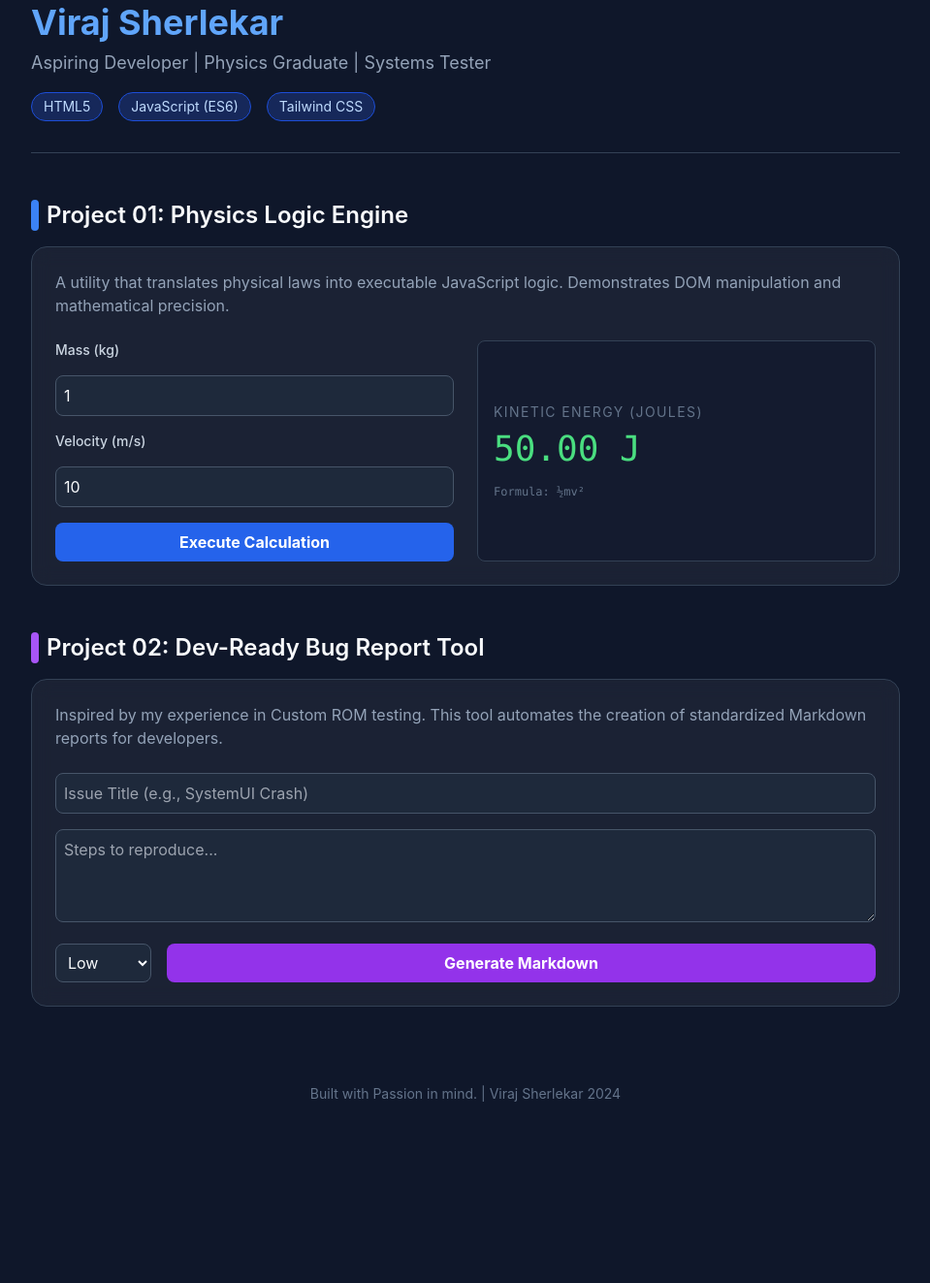
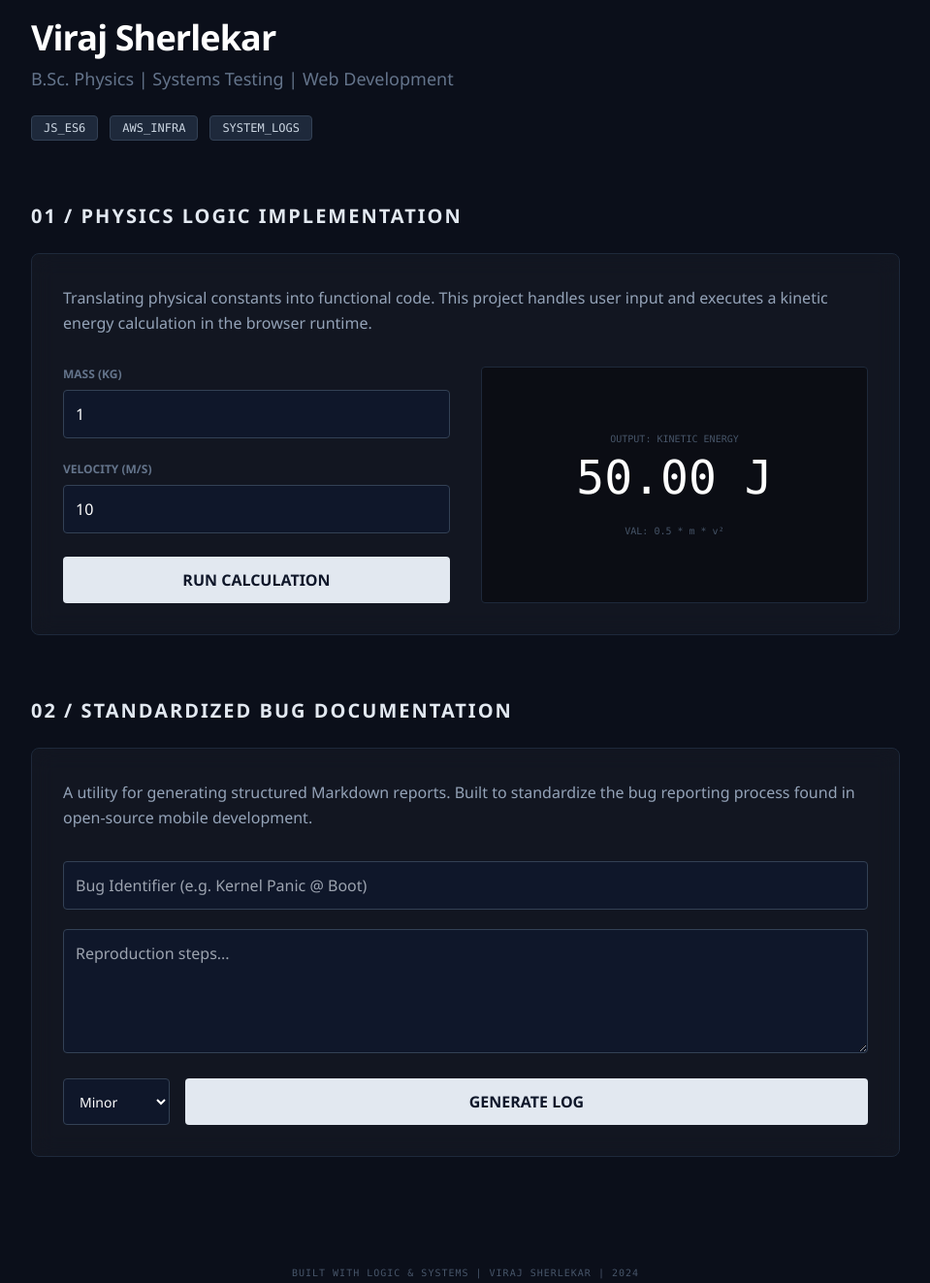
Before and after one commit to Viraj8456/My-Portfolio, a plain HTML site: page index.html in a window 1280 px wide. Shown: the part 29-1352 px from the top of the page at 97% size, without its empty margins (160-1119 px from the left). Before the commit the page ends 1231 px from the top, so only its background shows below. Drawn offline with nearby package versions, Linux system fonts and the light colour scheme.

Commit message:
Update portfolio details and styling in index.html

```diff
--- a/index.html
+++ b/index.html
@@ -3,120 +3,107 @@
 <head>
     <meta charset="UTF-8">
     <meta name="viewport" content="width=device-width, initial-scale=1.0">
-    <title>Viraj Sherlekar | Technical Portfolio</title>
+    <title>Viraj Sherlekar | Systems & Logic</title>
     <script src="https://cdn.tailwindcss.com"></script>
     <style>
-        .glass { background: rgba(255, 255, 255, 0.05); backdrop-filter: blur(10px); }
-        body { background-color: #0f172a; color: #f8fafc; font-family: 'Inter', sans-serif; }
+        .glass { background: rgba(255, 255, 255, 0.03); backdrop-filter: blur(12px); }
+        body { background-color: #0b0f1a; color: #e2e8f0; font-family: 'Segoe UI', Tahoma, Geneva, Verdana, sans-serif; }
     </style>
 </head>
-<body class="p-4 md:p-8">
+<body class="p-6 md:p-12">
     <div class="max-w-4xl mx-auto">
         <!-- Header -->
-        <header class="mb-12 border-b border-slate-700 pb-8">
-            <h1 class="text-4xl font-bold text-blue-400">Viraj Sherlekar</h1>
-            <p class="text-slate-400 mt-2 text-lg">Aspiring Developer | Physics Graduate | Systems Tester</p>
-            <div class="flex gap-4 mt-4">
-                <span class="bg-blue-900/50 text-blue-200 px-3 py-1 rounded-full text-sm border border-blue-700">HTML5</span>
-                <span class="bg-blue-900/50 text-blue-200 px-3 py-1 rounded-full text-sm border border-blue-700">JavaScript (ES6)</span>
-                <span class="bg-blue-900/50 text-blue-200 px-3 py-1 rounded-full text-sm border border-blue-700">Tailwind CSS</span>
+        <header class="mb-16">
+            <h1 class="text-4xl font-bold tracking-tight text-white">Viraj Sherlekar</h1>
+            <p class="text-slate-500 mt-2 text-lg font-medium">B.Sc. Physics | Systems Testing | Web Development</p>
+            <div class="flex gap-3 mt-6">
+                <span class="bg-slate-800 text-slate-300 px-3 py-1 rounded text-xs font-mono border border-slate-700">JS_ES6</span>
+                <span class="bg-slate-800 text-slate-300 px-3 py-1 rounded text-xs font-mono border border-slate-700">AWS_INFRA</span>
+                <span class="bg-slate-800 text-slate-300 px-3 py-1 rounded text-xs font-mono border border-slate-700">SYSTEM_LOGS</span>
             </div>
         </header>
 
         <!-- Project 1: Physics Engine -->
-        <section class="mb-12">
-            <div class="flex items-center gap-2 mb-4">
-                <div class="w-2 h-8 bg-blue-500 rounded-full"></div>
-                <h2 class="text-2xl font-semibold">Project 01: Physics Logic Engine</h2>
-            </div>
-            <div class="glass p-6 rounded-2xl border border-slate-700">
-                <p class="text-slate-400 mb-6">A utility that translates physical laws into executable JavaScript logic. Demonstrates DOM manipulation and mathematical precision.</p>
+        <section class="mb-16">
+            <h2 class="text-xl font-bold mb-6 text-slate-200 uppercase tracking-widest text-sm">01 / Physics Logic Implementation</h2>
+            <div class="glass p-8 rounded-lg border border-slate-800">
+                <p class="text-slate-400 mb-8 leading-relaxed">Translating physical constants into functional code. This project handles user input and executes a kinetic energy calculation in the browser runtime.</p>
 
-                <div class="grid grid-cols-1 md:grid-cols-2 gap-6">
-                    <div class="space-y-4">
-                        <label class="block text-sm font-medium text-slate-300">Mass (kg)</label>
-                        <input type="number" id="mass" value="1" class="w-full bg-slate-800 border border-slate-600 rounded-lg p-2 focus:ring-2 focus:ring-blue-500 outline-none">
-
-                        <label class="block text-sm font-medium text-slate-300">Velocity (m/s)</label>
-                        <input type="number" id="velocity" value="10" class="w-full bg-slate-800 border border-slate-600 rounded-lg p-2 focus:ring-2 focus:ring-blue-500 outline-none">
-
-                        <button onclick="calculatePhysics()" class="w-full bg-blue-600 hover:bg-blue-500 text-white font-bold py-2 px-4 rounded-lg transition">Execute Calculation</button>
+                <div class="grid grid-cols-1 md:grid-cols-2 gap-8">
+                    <div class="space-y-6">
+                        <div>
+                            <label class="block text-xs font-bold text-slate-500 uppercase mb-2">Mass (kg)</label>
+                            <input type="number" id="mass" value="1" class="w-full bg-slate-900 border border-slate-700 rounded p-3 focus:border-blue-500 outline-none text-white">
+                        </div>
+                        <div>
+                            <label class="block text-xs font-bold text-slate-500 uppercase mb-2">Velocity (m/s)</label>
+                            <input type="number" id="velocity" value="10" class="w-full bg-slate-900 border border-slate-700 rounded p-3 focus:border-blue-500 outline-none text-white">
+                        </div>
+                        <button onclick="calculatePhysics()" class="w-full bg-slate-200 hover:bg-white text-slate-900 font-bold py-3 px-4 rounded transition">RUN CALCULATION</button>
                     </div>
 
-                    <div class="bg-slate-900/50 p-4 rounded-lg border border-slate-700 flex flex-col justify-center">
-                        <div class="text-sm text-slate-500 uppercase tracking-widest mb-2">Kinetic Energy (Joules)</div>
-                        <div id="physicsResult" class="text-4xl font-mono text-green-400">50.00 J</div>
-                        <div class="text-xs text-slate-500 mt-4 font-mono">Formula: ½mv²</div>
+                    <div class="bg-black/40 p-6 rounded border border-slate-800 flex flex-col justify-center items-center">
+                        <div class="text-[10px] text-slate-600 font-mono uppercase mb-2">Output: Kinetic Energy</div>
+                        <div id="physicsResult" class="text-5xl font-mono text-white">50.00 J</div>
+                        <div class="text-[10px] text-slate-600 mt-6 font-mono">VAL: 0.5 * m * v²</div>
                     </div>
                 </div>
             </div>
         </section>
 
         <!-- Project 2: Bug Report Generator -->
-        <section class="mb-12">
-            <div class="flex items-center gap-2 mb-4">
-                <div class="w-2 h-8 bg-purple-500 rounded-full"></div>
-                <h2 class="text-2xl font-semibold">Project 02: Dev-Ready Bug Report Tool</h2>
-            </div>
-            <div class="glass p-6 rounded-2xl border border-slate-700">
-                <p class="text-slate-400 mb-6">Inspired by my experience in Custom ROM testing. This tool automates the creation of standardized Markdown reports for developers.</p>
+        <section class="mb-16">
+            <h2 class="text-xl font-bold mb-6 text-slate-200 uppercase tracking-widest text-sm">02 / Standardized Bug Documentation</h2>
+            <div class="glass p-8 rounded-lg border border-slate-800">
+                <p class="text-slate-400 mb-8 leading-relaxed">A utility for generating structured Markdown reports. Built to standardize the bug reporting process found in open-source mobile development.</p>
 
-                <div class="space-y-4">
-                    <input type="text" id="bugTitle" placeholder="Issue Title (e.g., SystemUI Crash)" class="w-full bg-slate-800 border border-slate-600 rounded-lg p-2 outline-none">
-                    <textarea id="bugSteps" placeholder="Steps to reproduce..." class="w-full bg-slate-800 border border-slate-600 rounded-lg p-2 h-24 outline-none"></textarea>
+                <div class="space-y-5">
+                    <input type="text" id="bugTitle" placeholder="Bug Identifier (e.g. Kernel Panic @ Boot)" class="w-full bg-slate-900 border border-slate-700 rounded p-3 outline-none text-white">
+                    <textarea id="bugSteps" placeholder="Reproduction steps..." class="w-full bg-slate-900 border border-slate-700 rounded p-3 h-32 outline-none text-white"></textarea>
 
                     <div class="flex gap-4">
-                        <select id="bugSeverity" class="bg-slate-800 border border-slate-600 rounded-lg p-2 outline-none">
-                            <option>Low</option>
-                            <option>Medium</option>
-                            <option>High</option>
+                        <select id="bugSeverity" class="bg-slate-900 border border-slate-700 rounded p-3 outline-none text-white text-sm">
+                            <option>Minor</option>
+                            <option>Moderate</option>
+                            <option>Major</option>
                             <option>Critical</option>
                         </select>
-                        <button onclick="generateReport()" class="flex-1 bg-purple-600 hover:bg-purple-500 text-white font-bold py-2 px-4 rounded-lg transition">Generate Markdown</button>
+                        <button onclick="generateReport()" class="flex-1 bg-slate-200 hover:bg-white text-slate-900 font-bold py-3 px-4 rounded transition">GENERATE LOG</button>
                     </div>
 
-                    <div id="reportOutputContainer" class="hidden mt-6">
-                        <pre id="reportOutput" class="bg-slate-900 p-4 rounded-lg border border-slate-700 text-sm text-purple-300 overflow-x-auto whitespace-pre-wrap"></pre>
-                        <button onclick="copyReport()" class="mt-2 text-xs text-slate-400 hover:text-white underline">Copy to Clipboard</button>
+                    <div id="reportOutputContainer" class="hidden mt-8">
+                        <pre id="reportOutput" class="bg-black/60 p-5 rounded border border-slate-800 text-xs text-slate-300 overflow-x-auto font-mono leading-relaxed"></pre>
+                        <button onclick="copyReport()" class="mt-3 text-[10px] text-slate-500 hover:text-slate-300 font-mono uppercase tracking-tighter">Copy to clipboard</button>
                     </div>
                 </div>
             </div>
         </section>
 
-        <footer class="text-center text-slate-500 text-sm py-8">
-            <p>Built with Passion in mind. | Viraj Sherlekar 2024</p>
+        <footer class="text-center text-slate-600 text-[10px] font-mono py-12 uppercase tracking-widest">
+            <p>Built with Logic & Systems | Viraj Sherlekar | 2024</p>
         </footer>
     </div>
 
     <script>
-        // Project 1 Logic: Physics Calculation
         function calculatePhysics() {
             const m = parseFloat(document.getElementById('mass').value);
             const v = parseFloat(document.getElementById('velocity').value);
-
-            if (isNaN(m) || isNaN(v)) {
-                document.getElementById('physicsResult').innerText = "ERROR";
-                return;
-            }
-
-            // Formula: KE = 0.5 * m * v^2
+            if (isNaN(m) || isNaN(v)) return;
             const result = 0.5 * m * Math.pow(v, 2);
             document.getElementById('physicsResult').innerText = result.toFixed(2) + " J";
         }
 
-        // Project 2 Logic: Bug Report Formatting
         function generateReport() {
-            const title = document.getElementById('bugTitle').value || "No Title";
-            const steps = document.getElementById('bugSteps').value || "No steps provided.";
+            const title = document.getElementById('bugTitle').value || "Unnamed_Bug";
+            const steps = document.getElementById('bugSteps').value || "No steps documented.";
             const severity = document.getElementById('bugSeverity').value;
-            const date = new Date().toLocaleDateString();
+            const date = new Date().toISOString().split('T')[0];
 
-            const report = `### BUG REPORT: ${title}\n` +
-                         `**Date:** ${date}\n` +
-                         `**Severity:** ${severity}\n\n` +
-                         `#### Steps to Reproduce:\n${steps}\n\n` +
-                         `#### Expected Result:\nSystem stability maintained.\n\n` +
-                         `#### Actual Result:\nFailure observed. Log analysis recommended.`;
+            const report = `### LOG_${title}\n` +
+                         `STAMP: ${date}\n` +
+                         `PRIORITY: ${severity}\n\n` +
+                         `#### REPRO_STEPS:\n${steps}\n\n` +
+                         `#### STATUS:\nPending Investigation.`;
 
             document.getElementById('reportOutput').innerText = report;
             document.getElementById('reportOutputContainer').classList.remove('hidden');
@@ -130,7 +117,6 @@
             el.select();
             document.execCommand('copy');
             document.body.removeChild(el);
-            alert('Markdown copied to clipboard!');
         }
     </script>
 </body>
```
